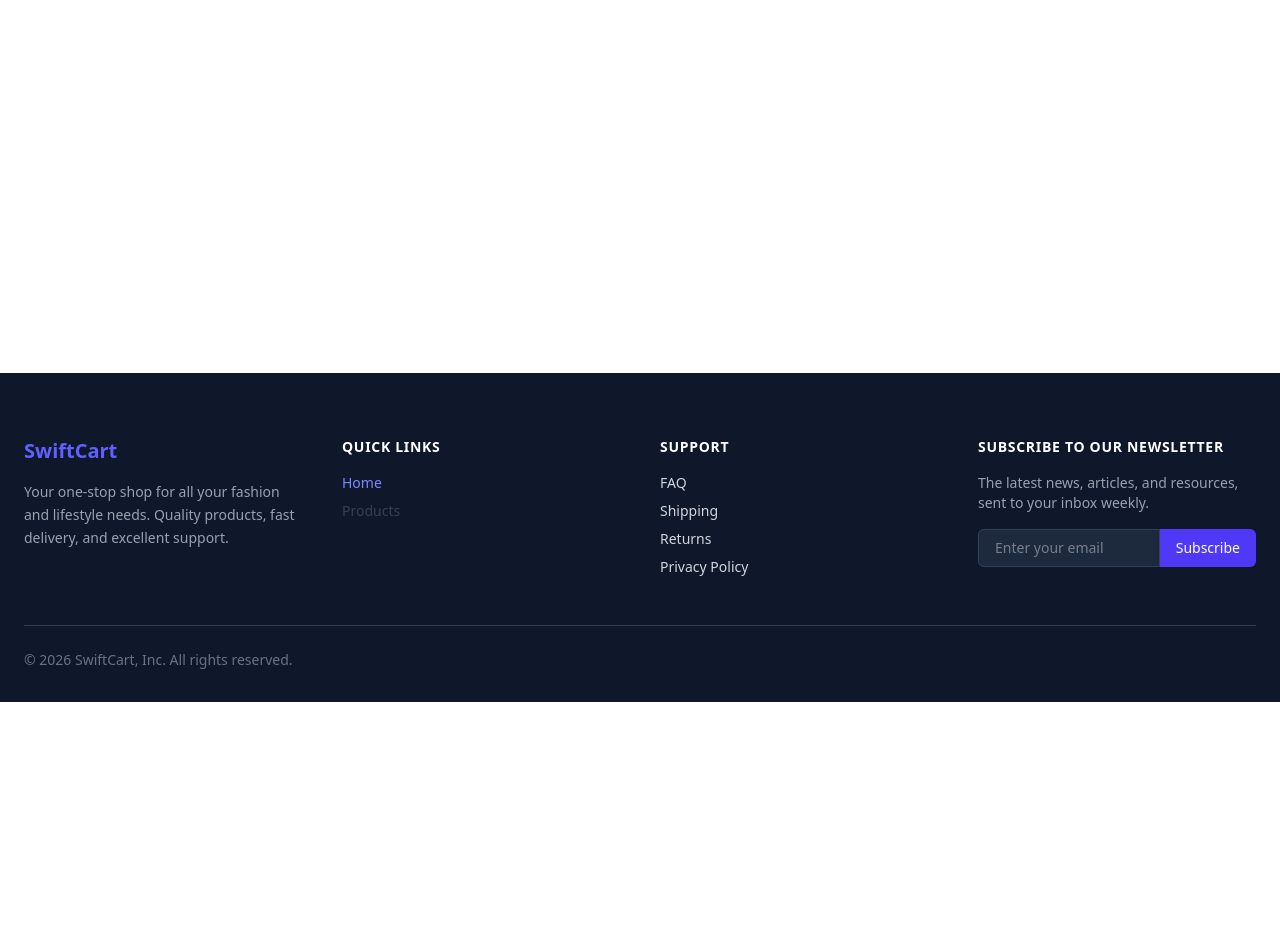
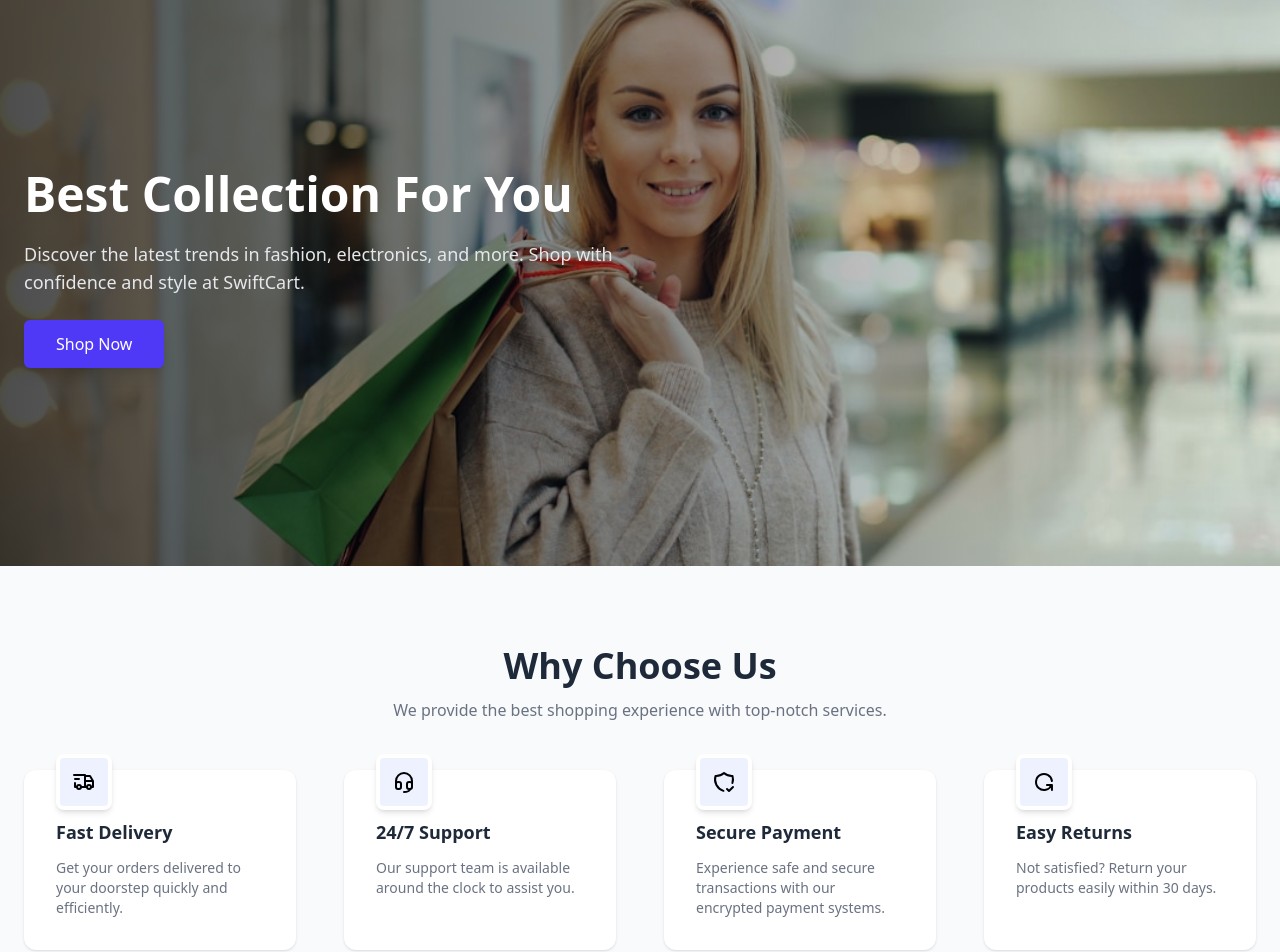
Before and after one commit to adnan-akhlas/swift-cart-next, a Next.js app: page / in a window 1280 px wide. Shown: the part 98-1050 px from the top of the page. Before the commit the page ends 800 px from the top, so only its background shows below. Built offline with nearby package versions, Linux system fonts and the light colour scheme.

Commit message:
feat(ui): add banner & features section

```diff
--- a/src/app/(main)/layout.tsx
+++ b/src/app/(main)/layout.tsx
@@ -1,5 +1,5 @@
-import Footer from "@/components/Footer";
-import Navbar from "@/components/Navbar";
+import Footer from "@/components/layouts/Footer";
+import Navbar from "@/components/layouts/Navbar";
 import { ReactNode } from "react";
 
 interface IProps {
--- a/src/app/(main)/page.tsx
+++ b/src/app/(main)/page.tsx
@@ -1,7 +1,11 @@
+import Banner from "@/components/Banner";
+import Features from "@/components/Features";
+
 export default function Home() {
   return (
-    <div>
-      <h1>Hello world</h1>
-    </div>
+    <>
+      <Banner />
+      <Features />
+    </>
   );
 }
--- /dev/null
+++ b/src/components/Banner.tsx
@@ -0,0 +1,38 @@
+export default function Banner() {
+  return (
+    <section className="relative h-[75vh] flex items-center">
+      {/* Background Image Container */}
+      <div className="absolute inset-0">
+        <img
+          src="/assets/banner-image.png" // Ensure this path matches your public folder or import
+          alt="Banner Image"
+          className="w-full h-full object-cover"
+          placeholder="blur"
+        />
+        {/* Dark Gradient Overlay */}
+        <div
+          className="absolute inset-0 bg-linear-to-r from-black/70 via-black/40 to-transparent"
+          aria-hidden="true"
+        ></div>
+      </div>
+
+      {/* Content */}
+      <div className="relative z-10 max-w-7xl w-full mx-auto px-6">
+        <div className="max-w-2xl text-white">
+          <h1 className="text-4xl md:text-5xl font-bold leading-tight mb-4">
+            Best Collection For You
+          </h1>
+
+          <p className="text-gray-200 mb-6 text-lg">
+            Discover the latest trends in fashion, electronics, and more. Shop
+            with confidence and style at SwiftCart.
+          </p>
+
+          <button className="bg-indigo-600 cursor-pointer hover:bg-indigo-700 transition px-8 py-3 rounded-md font-medium shadow-lg active:scale-95">
+            Shop Now
+          </button>
+        </div>
+      </div>
+    </section>
+  );
+}
--- /dev/null
+++ b/src/components/Features.tsx
@@ -0,0 +1,75 @@
+import {
+  IconHeadset,
+  IconRotate,
+  IconShieldCheck,
+  IconTruckDelivery,
+} from "@tabler/icons-react";
+
+export default function Features() {
+  const features = [
+    {
+      id: 1,
+      icon: IconTruckDelivery,
+      title: "Fast Delivery",
+      description:
+        "Get your orders delivered to your doorstep quickly and efficiently.",
+    },
+    {
+      id: 2,
+      icon: IconHeadset,
+      title: "24/7 Support",
+      description:
+        "Our support team is available around the clock to assist you.",
+    },
+    {
+      id: 3,
+      icon: IconShieldCheck,
+      title: "Secure Payment",
+      description:
+        "Experience safe and secure transactions with our encrypted payment systems.",
+    },
+    {
+      id: 4,
+      icon: IconRotate,
+      title: "Easy Returns",
+      description: "Not satisfied? Return your products easily within 30 days.",
+    },
+  ];
+
+  return (
+    <section className="bg-gray-50 py-20">
+      <div className="max-w-7xl mx-auto px-6 text-center">
+        {/* Section Heading */}
+        <h2 className="text-3xl md:text-4xl font-bold text-gray-800 mb-3">
+          Why Choose Us
+        </h2>
+        <p className="text-gray-500 mb-12">
+          We provide the best shopping experience with top-notch services.
+        </p>
+
+        {/* Cards Grid */}
+        <div className="grid gap-12 md:grid-cols-2 lg:grid-cols-4">
+          {features.map(({ id, icon, title, description }) => {
+            const Icon = icon;
+            return (
+              <div
+                key={id}
+                className="relative text-left pt-12 bg-white p-8 rounded-xl shadow-sm hover:shadow-md transition group"
+              >
+                {/* Icon Container */}
+                <div className="absolute -top-4 border-white border-4 w-14 h-14 flex items-center justify-center rounded-lg bg-indigo-50 shadow-md mb-6 group-hover:bg-indigo-400 group-hover:text-white transition-colors duration-300">
+                  <Icon />
+                </div>
+
+                <h3 className="font-semibold text-lg mb-3 text-gray-800">
+                  {title}
+                </h3>
+                <p className="text-gray-500 text-sm">{description}</p>
+              </div>
+            );
+          })}
+        </div>
+      </div>
+    </section>
+  );
+}
--- a/src/components/Footer.tsx
+++ b/src/components/layouts/Footer.tsx
@@ -1,7 +1,7 @@
 import { INavLink } from "@/app/types/navlinks";
 import { navlinks } from "@/constants/navlinks";
 import Link from "next/link";
-import NavLink from "@/components/NavLink";
+import NavLink from "@/components/layouts/NavLink";
 
 export default function Footer() {
   return (
--- a/src/components/Navbar.tsx
+++ b/src/components/layouts/Navbar.tsx
@@ -1,11 +1,11 @@
 "use client";
 
+import { INavLink } from "@/app/types/navlinks";
+import MobileNav from "@/components/layouts/MobileNav";
+import NavLink from "@/components/layouts/NavLink";
+import { navlinks } from "@/constants/navlinks";
 import { IconShoppingCart } from "@tabler/icons-react";
 import Link from "next/link";
-import MobileNav from "@/components/MobileNav";
-import { navlinks } from "@/constants/navlinks";
-import { INavLink } from "@/app/types/navlinks";
-import NavLink from "@/components/NavLink";
 
 export default function Navbar() {
   const cartCount = 1;
@@ -17,12 +17,12 @@ export default function Navbar() {
         <div className="max-w-7xl mx-auto px-6">
           <div className="flex items-center justify-between h-16">
             {/* Logo */}
-            <div className="flex-shrink-0">
-              <a href="./">
+            <div className="shrink-0">
+              <Link href="/">
                 <h1 className="text-xl font-semibold text-indigo-600">
                   SwiftCart
                 </h1>
-              </a>
+              </Link>
             </div>
 
             {/* Nav Links (Desktop) */}
```
Also changed, not shown: public/assets/banner-image.png (added), src/assets/banner-image.png (added), src/components/layouts/MobileNav.tsx (renamed from src/components/MobileNav.tsx), src/components/layouts/NavLink.tsx (renamed from src/components/NavLink.tsx).
